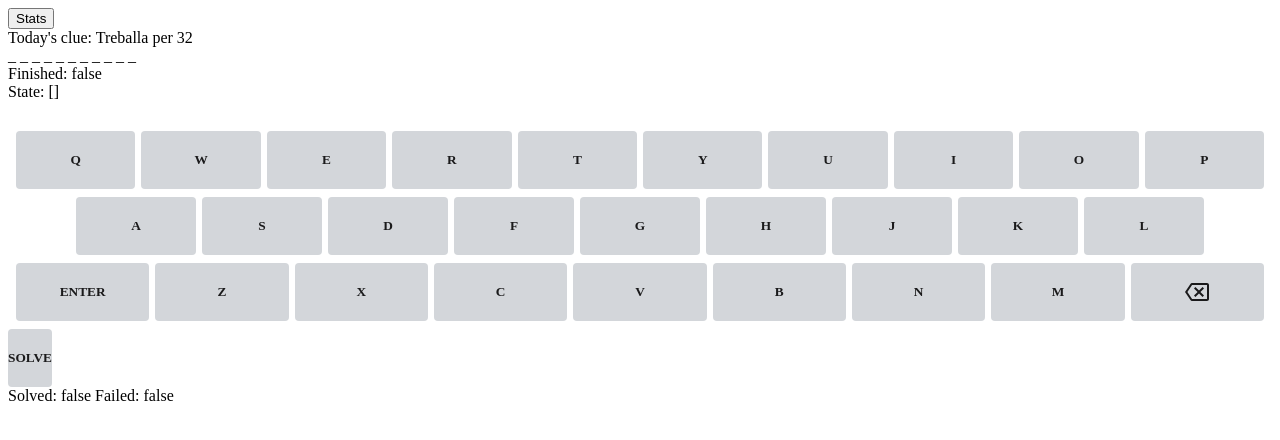
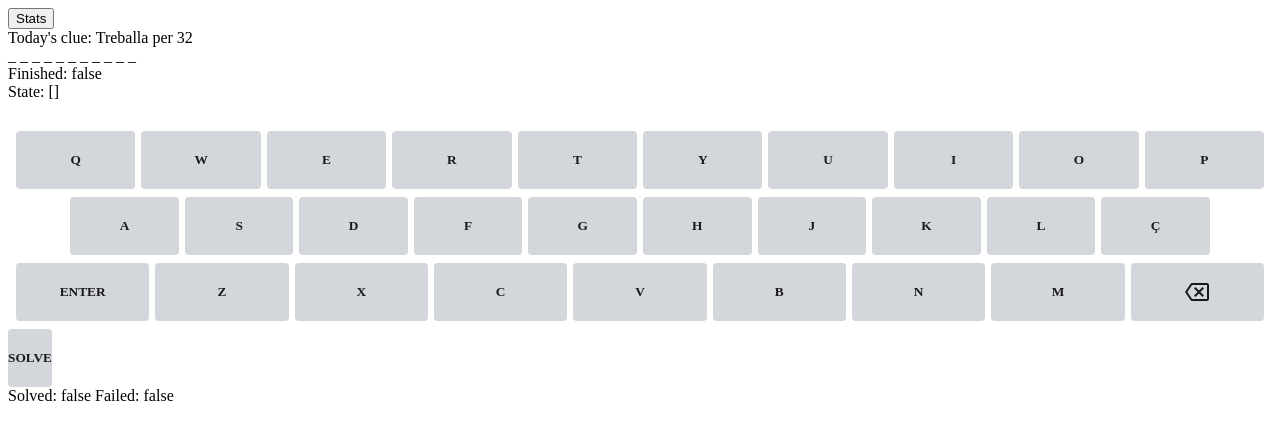
Before and after one commit to compromis/estiudle, a Vue app: page / in a window 1280 px wide. Shown: the top 440 px of the page. Built offline with nearby package versions, Linux system fonts and the light colour scheme; a web font is replaced by a local one.

Commit message:
only allow one vowel

```diff
--- a/src/components/Keyboard.vue
+++ b/src/components/Keyboard.vue
@@ -6,11 +6,23 @@ const board = useBoardStore()
 
 const rows = [
   'QWERTYUIOP'.split(''),
-  'ASDFGHJKL'.split(''),
+  'ASDFGHJKLÇ'.split(''),
   ['Enter', ...'ZXCVBNM'.split(''), 'Backspace']
 ]
 
-const { allLetters, keysDisabled, solving, solved, failed } = storeToRefs(board)
+const vowels = 'AEIOU'.split('')
+
+const { allLetters, letters, keysDisabled, solving, solved, failed } = storeToRefs(board)
+
+const isKeyDisabled = (key) => {
+  // Only one vowel is allowed
+  const isVowel = vowels.includes(key)
+  const hasVowels = letters.value.some(letter => (vowels.includes(letter)))
+
+  return allLetters.value.includes(key)
+    || keysDisabled.value
+    || (isVowel && hasVowels)
+}
 
 const enterLetter = (key) => {
   if (solving.value) {
@@ -18,11 +30,6 @@ const enterLetter = (key) => {
   } else {
     board.enterLetter(key)
   }
-}
-
-const isKeyDisabled = (key) => {
-  return allLetters.value.includes(key)
-    || keysDisabled.value
 }
 
 const solve = () => {
--- a/src/components/Stats.vue
+++ b/src/components/Stats.vue
@@ -6,14 +6,15 @@ import { useStatsStore } from '@/stores/stats.js'
 
 const board = useBoardStore()
 const stats = useStatsStore()
-const { todaysPhrase, finished } = storeToRefs(board)
+const { todaysPhrase, letters, solution, finished, failed } = storeToRefs(board)
 const { modalOpen } = storeToRefs(stats)
 
 const close = () => stats.closeModal()
 
 watch(finished, (value) => {
   if (value) {
-    // stats.registerStats()
+    const phrase = todaysPhrase.phrase
+    stats.registerStats({ phrase, letters, solution, failed })
     stats.openModal()
   }
 })
--- a/src/stores/board.js
+++ b/src/stores/board.js
@@ -16,10 +16,13 @@ export const useBoardStore = defineStore('board', {
 
   actions: {
     enterLetter (letter) {
+      // Only 1 vowel is allowed
       this.letters.push(letter)
     },
 
     enterSolution (letter) {
+      // If a user enters a wrong letter
+      // it's game over
       if (this.todaysPhrase.phrase.includes(letter)) {
         this.solution.push(letter)
       } else {
--- a/src/stores/stats.js
+++ b/src/stores/stats.js
@@ -10,6 +10,10 @@ export const useStatsStore = defineStore('stats', {
   },
 
   actions: {
+    registerStats ({ phrase, letters, solution, failed }) {
+
+    },
+
     openModal () {
       this.modalOpen = true
     },
```
